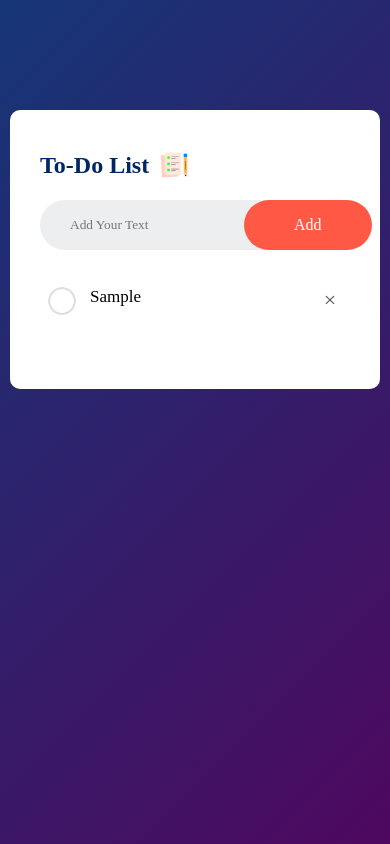
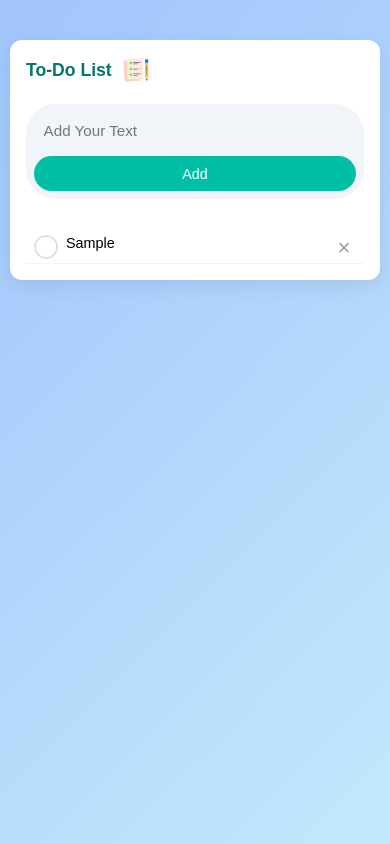
Before and after one commit to JaimilModi/toDoList, a plain HTML site: page index.html in a window 390 px wide. Both pictures are taken after typing "Sample" into the empty fields and a click on the button "Add". Drawn offline with Linux system fonts and the light colour scheme.

Commit message:
theme change

```diff
--- a/style.css
+++ b/style.css
@@ -1,98 +1,183 @@
-*{
-    margin:0;
-    padding:0;
-    font-family: 'Poppins', 'sans-serif';
+* {
+    margin: 0;
+    padding: 0;
+    font-family: 'Poppins', sans-serif;
     box-sizing: border-box;
 }
-.container{
+
+.container {
     width: 100%;
     min-height: 100vh;
-    background: linear-gradient(135deg, #153677,#4e085f);
+    background: linear-gradient(135deg, #a1c4fd, #c2e9fb); /* soft blue gradient */
     padding: 10px;
+    display: flex;
+    justify-content: center;
+    align-items: flex-start;
 }
-.todo-app{
+
+.todo-app {
     width: 100%;
-    max-width:540px;
-    background: #fff;
-    margin: 100px auto 20px;
-    padding:40px 30px 70px;
-    border-radius: 10px;
+    max-width: 540px;
+    background: #ffffff;
+    margin: 50px auto 20px;
+    padding: 2.5rem 2rem 4rem;
+    border-radius: 12px;
+    box-shadow: 0 6px 20px rgba(0,0,0,0.08); /* soft shadow */
 }
-.todo-app h2{
-    color:#002765;
-    display:flex;
-    align-items:center;
-    margin-bottom: 20px;
+
+.todo-app h2 {
+    color: #00796b; /* teal text */
+    display: flex;
+    align-items: center;
+    margin-bottom: 1.25rem;
+    font-size: 1.5rem;
 }
-.todo-app h2 img{
-    width:30px;
-    margin-left:10px;
+
+.todo-app h2 img {
+    width: 28px;
+    margin-left: 10px;
 }
-.row{
+
+.row {
     display: flex;
     align-items: center;
     justify-content: space-between;
-    background:#edeef0;
+    background: #f1f5f9; /* light gray-blue */
     border-radius: 30px;
-    padding-left: 20px;
-    margin-bottom: 25px;
+    padding-left: 1rem;
+    margin-bottom: 1.5rem;
+    flex-wrap: wrap;
 }
-input{
-    border:none;
-    flex:1;
-    outline:none;
+
+input {
+    border: none;
+    flex: 1;
+    outline: none;
     background: transparent;
     padding: 10px;
+    font-size: 1rem;
+    min-width: 150px;
 }
-button{
-    border:none;
-    outline:none;
-    padding:16px 50px;
-    background:#ff5945;
-    color:#fff;
-    font-size:16px;
+
+button {
+    border: none;
+    outline: none;
+    padding: 0.8rem 2rem;
+    background: #00bfa5; /* teal green */
+    color: #fff;
+    font-size: 1rem;
     cursor: pointer;
     border-radius: 40px;
+    transition: 0.3s ease;
+    white-space: nowrap;
 }
-ul li{
+
+button:hover {
+    background: #009e8a; /* darker teal */
+}
+
+ul li {
     list-style: none;
-    font-size: 17px;
-    padding:12px 8px 12px 50px;
+    font-size: 1rem;
+    padding: 0.75rem 0.5rem 0.75rem 3rem;
     user-select: none;
     cursor: pointer;
     position: relative;
+    word-break: break-word;
+    border-bottom: 1px solid #f1f5f9; /* subtle separator */
 }
-ul li::before{
+
+ul li::before {
     content: '';
     position: absolute;
-    height: 28px;
-    width: 28px;
+    height: 24px;
+    width: 24px;
     border-radius: 50%;
     background-image: url(images/unchecked.png);
     background-size: cover;
     background-position: center;
-    top:12px;
-    left:8px;
+    top: 12px;
+    left: 8px;
 }
-ul li.checked{
-    color:#555;
+
+ul li.checked {
+    color: #9e9e9e;
     text-decoration: line-through;
 }
-ul li.checked::before{
+
+ul li.checked::before {
     background-image: url(images/checked.png);
 }
-ul li span{
+
+ul li span {
     position: absolute;
-    right:0;
-    top:5px;
+    right: 0;
+    top: 5px;
     width: 40px;
     height: 40px;
-    font-size: 22px;
-    color:#555;
+    font-size: 1.4rem;
+    color: #9e9e9e;
     line-height: 40px;
     text-align: center;
     border-radius: 50%;
+    cursor: pointer;
 }
-ul li span:hover{
-    background: #edeef0;
+
+ul li span:hover {
+    background: #f1f5f9;
 }
+
+/* 📱 Mobile & Tablet Responsive */
+@media (max-width: 768px) {
+    .todo-app {
+        margin: 30px auto;
+        padding: 1.5rem;
+    }
+
+    .todo-app h2 {
+        font-size: 1.3rem;
+    }
+
+    .row {
+        flex-direction: column;
+        align-items: stretch;
+        padding: 0.5rem;
+        gap: 0.5rem;
+    }
+
+    input {
+        font-size: 0.95rem;
+        padding: 0.6rem;
+        min-width: 100%;
+    }
+
+    button {
+        width: 100%;
+        padding: 0.7rem;
+        font-size: 1rem;
+    }
+
+    ul li {
+        font-size: 0.95rem;
+        padding-left: 2.5rem;
+    }
+}
+
+@media (max-width: 480px) {
+    .todo-app {
+        padding: 1rem;
+    }
+
+    .todo-app h2 {
+        font-size: 1.1rem;
+    }
+
+    button {
+        font-size: 0.9rem;
+        padding: 0.6rem;
+    }
+
+    ul li {
+        font-size: 0.9rem;
+    }
+}
```
